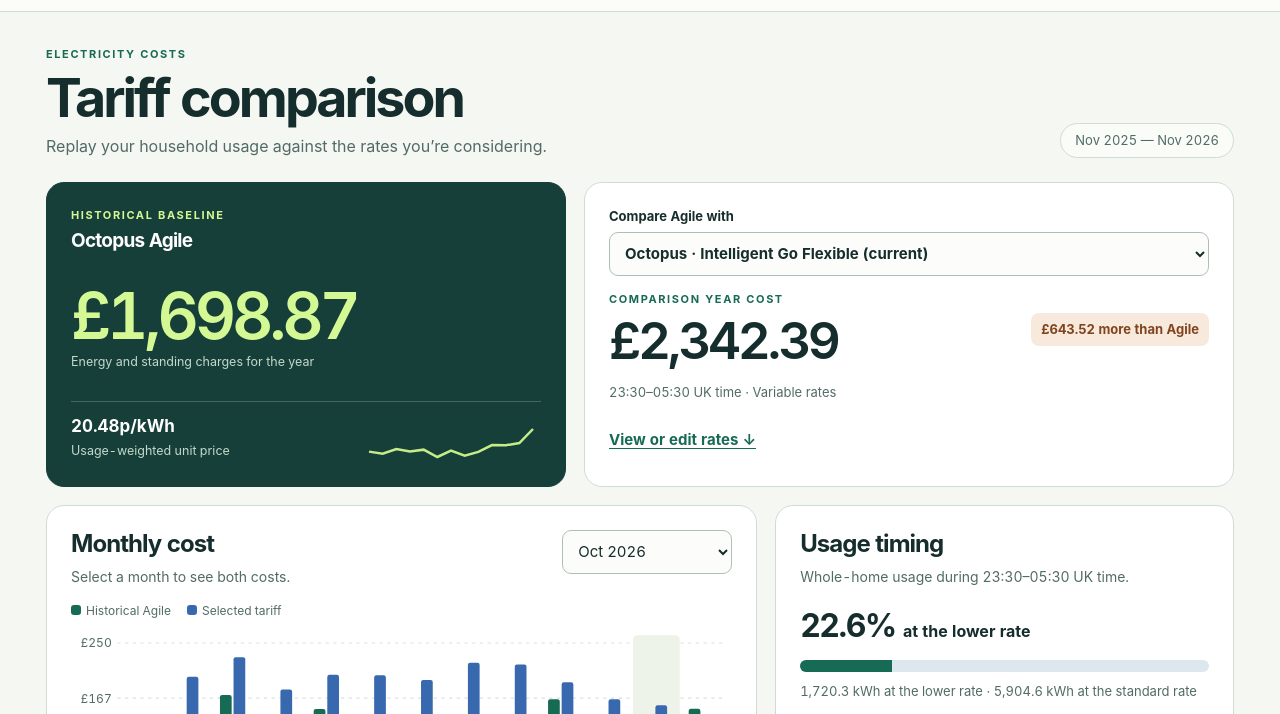
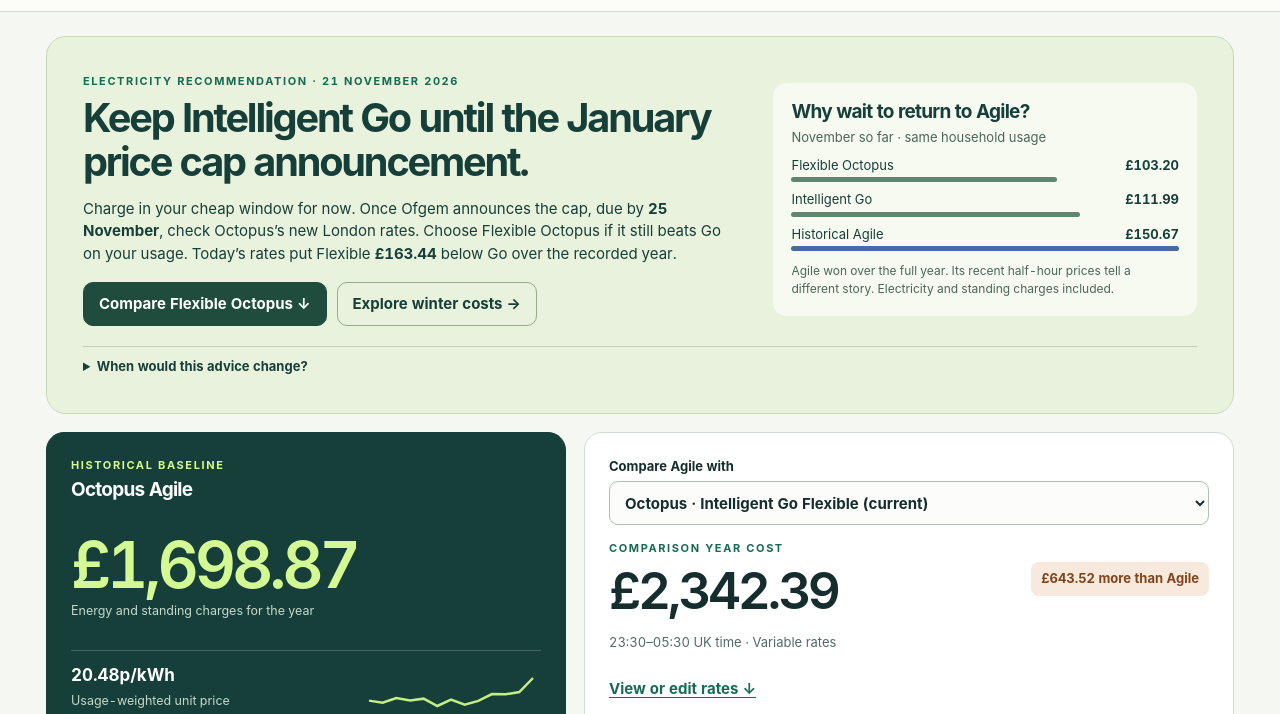
Before and after one commit to golden86/home-energy-dashboard, a plain HTML site: page index.html in a window 1280 px wide. Shown: the part 65-779 px from the top of the page. Drawn offline with Linux system fonts and the light colour scheme.

Commit message:
Add household electricity recommendation to the dashboard

```diff
--- a/index.html
+++ b/index.html
@@ -6,8 +6,13 @@
 @media(max-width:660px){.bar{flex-wrap:wrap;gap:10px;padding:12px 0}.brand{font-size:20px}.brand svg{width:30px;height:30px}.nav{width:100%}.nav button{flex:1;padding:8px 3px;font-size:13px;min-height:44px}.wrap{padding:0 14px}.intro{margin:22px 0 16px;gap:9px}.intro .sub{font-size:14px}.hero,.mainCharts,.pair{grid-template-columns:1fr}.grid{gap:12px}.mainCharts,.pair{margin-top:12px}.card{padding:16px}.baseline{gap:7px}.baseline .amount{font-size:49px}.basefoot{padding-top:7px}.metricFlex{flex-direction:row;align-items:center}.period{font-size:12px;padding:4px 10px}.cardhead{flex-wrap:wrap}.libtools{flex-wrap:wrap}.libtools label{min-width:120px}.libTable td,.libTable th{padding:8px 4px;font-size:12px}.libTable .kindcol{display:none}.libname{font-size:13px}.foot{flex-direction:column}.compact{width:auto}.chart text{font-size:13px}.dailyChart text{font-size:11px}.legend{gap:10px}.details{margin-top:12px}.quotegrid{gap:10px}.num{white-space:nowrap}.nav button{white-space:nowrap}}
 @media(prefers-reduced-motion:reduce){html{scroll-behavior:auto}}
 .seasonCards{display:grid;grid-template-columns:repeat(4,minmax(0,1fr));gap:12px}.seasonTile{padding:14px;border:1px solid var(--line);border-top:4px solid #61829b;border-radius:12px;background:#f8faf6}.seasonTile h3{font-size:20px;margin:2px 0 8px}.seasonTile small{color:var(--muted)}.season1{border-top-color:#79a675}.season2{border-top-color:#cea146}.season3{border-top-color:#af7458}@media(max-width:840px){.seasonCards{grid-template-columns:1fr 1fr}}@media(max-width:420px){.nav{display:grid;grid-template-columns:1fr 1fr}.seasonTile{padding:9px}.seasonTile .boxlist>div{gap:4px;font-size:12px}}
+ .adviceHero{display:grid;grid-template-columns:minmax(0,1.55fr) minmax(0,1fr);gap:20px 34px;background:#e9f2dc;color:#173f39;border:1px solid #c9d9b9;border-radius:20px;padding:clamp(18px,3vw,36px);margin:24px 0 18px}.adviceHero h1{font-size:clamp(28px,3.1vw,43px);line-height:1.11;max-width:24ch}.adviceCopy>p{margin:14px 0 17px;max-width:68ch}.adviceHero .actions button{background:transparent;border-color:#98ad8c}.adviceHero .actions button:first-child{color:white;background:#204c3d;border-color:#204c3d}.adviceEvidence{align-self:center;background:#f7faf1;border-radius:14px;padding:18px}.adviceEvidence h2{font-size:19px}.adviceEvidence p{font-size:13px;color:#4c6656;margin:5px 0}.adviceLine{display:grid;grid-template-columns:1fr auto;gap:2px 6px;font-size:13px;margin:8px 0}.adviceLine i{display:block;background:#618670;height:5px;border-radius:3px;grid-column:1/-1}.adviceLine:last-child i{background:#466ba2}.adviceEvidence .adviceNote{font-size:12px;margin:11px 0 0}.adviceDetails{grid-column:1/-1;border-top:1px solid #c2d3b5;padding-top:10px;font-size:13px}.adviceDetails summary{font-weight:650}.adviceDetails p{margin-top:8px}@media(max-width:760px){.adviceHero{grid-template-columns:1fr;gap:16px}.adviceHero .actions button{font-size:13px}.adviceHero h1{max-width:30ch}}
 </style></head><body><header><div class="wrap"><div class="bar"><div class="brand"><svg aria-hidden="true" viewBox="0 0 40 40"><rect width="40" height="40" rx="12" fill="#183f37"/><path d="M7 24h7l4-13 5 20 4-13h6" stroke="#d4f894" stroke-width="2.7" fill="none" stroke-linejoin="round" stroke-linecap="round"/></svg>Home Energy</div><nav class="nav" aria-label="Dashboard"><button data-tab="compare" aria-current="page">Comparison</button><button data-tab="seasons">Seasons</button><button data-tab="library">Tariff library</button><button data-tab="usage">Usage explorer</button></nav><div class="region">London · Electricity</div></div></div></header>
-<main class="wrap"><section id="compare"><div class="intro"><div><div class="eyebrow">Electricity costs</div><h1>Tariff comparison</h1><p class="sub">Replay your household usage against the rates you’re considering.</p></div><span class="period">Nov 2025 — Nov 2026</span></div>
+<main class="wrap"><section id="compare"><section class="adviceHero" aria-labelledby="adviceTitle"><div class="adviceCopy"><div class="eyebrow">Electricity recommendation · 21 November 2026</div><h1 id="adviceTitle">Keep Intelligent Go until the January price cap announcement.</h1>
+<p>Charge in your cheap window for now. Once Ofgem announces the cap, due by <strong>25 November</strong>, check Octopus’s new London rates. Choose Flexible Octopus if it still beats Go on your usage. Today’s rates put Flexible <strong id="flexAdvantage"></strong> below Go over the recorded year.</p>
+<div class="actions"><button type="button" id="seeFlexible">Compare Flexible Octopus ↓</button><button type="button" id="seeWinter">Explore winter costs →</button></div></div>
+<aside class="adviceEvidence" aria-label="November cost comparison"><h2>Why wait to return to Agile?</h2><p>November so far · same household usage</p><div id="recentCosts"></div><p class="adviceNote">Agile won over the full year. Its recent half-hour prices tell a different story. Electricity and standing charges included.</p></aside>
+<details class="adviceDetails"><summary>When would this advice change?</summary><p>Only <b id="cheapShare"></b> of your electricity fell within Go’s 23:30–05:30 window. At the original quotes, another <b id="dailyShift"></b> moved from daytime to the cheap rate would take Go level with Flexible. Extra managed charging slots can narrow that gap.</p><p>For a fix, compare the new variable rates with Octopus’s quoted 18-month fix, including its £75 early exit fee if you plan to leave early. Revisit Agile once you have 30 days on Intelligent Go and recent prices look favourable for the hours you use power. These figures use the November snapshot and your recorded timing. <a href="https://www.ofgem.gov.uk/news/changes-energy-price-cap-between-1-october-and-31-december-2026" target="_blank" rel="noopener noreferrer">Ofgem announcement dates ↗</a> · <a href="https://octopus.energy/policies/smart-tariffs-terms-and-condition/" target="_blank" rel="noopener noreferrer">Octopus switching terms ↗</a></p></details></section>
 <div class="grid hero"><article class="card baseline"><div><div class="eyebrow">Historical baseline</div><h2>Octopus Agile</h2></div><div><div class="amount" id="agileTotal"></div><small>Energy and standing charges for the year</small></div><div class="basefoot"><div><strong id="weighted"></strong><small>Usage-weighted unit price</small></div><svg class="spark" id="spark" role="img" aria-label="Monthly usage-weighted Agile price trend" viewBox="0 0 170 40"></svg></div></article>
 <article class="card pick"><label>Compare Agile with<select class="field" id="tariffSelect"></select></label><div class="metricFlex"><div><div class="eyebrow" id="costLabel">Comparison cost</div><div class="amount" id="altTotal"></div></div><div id="delta" class="delta"></div></div><p class="minor" id="rateLine"></p><button class="textbtn" style="align-self:flex-start" id="jumpQuote">View or edit rates ↓</button></article></div>
 <div class="grid mainCharts"><article class="card"><div class="cardhead"><div><h2>Monthly cost</h2><p class="sub">Select a month to see both costs.</p></div><select id="chartMonth" class="field compact" aria-label="Inspect comparison month"></select></div><div class="legend"><span><i class="dot"></i>Historical Agile</span><span><i class="dot blue"></i>Selected tariff</span></div><div class="chartBox" id="monthChart"></div><div class="monthSummary" id="monthSummary" aria-live="polite"></div></article>
@@ -202,5 +207,17 @@ function renderSeasons(){
 $('winterWindow').onchange=$('winterTariff').onchange=renderSeasons;$('negativeSeason').onchange=showNegatives;
 $('winterRank').onclick=e=>{const b=e.target.closest('[data-winter]');if(b){$('winterTariff').value=b.dataset.winter;renderSeasons();$('strategyCost').scrollIntoView({block:'center'})}};
 
+// Snapshot evidence uses the original rates before any session-only quote edits.
+const flexIndex=plans.findIndex(t=>t.name==='Flexible Octopus');
+const goSnapshot=totals(0), flexSnapshot=totals(flexIndex), advantage=goSnapshot.total-flexSnapshot.total;
+$('flexAdvantage').textContent=money(advantage);
+$('cheapShare').textContent=num(100*goSnapshot.off/annual,1)+'%';
+$('dailyShift').textContent=num(100*advantage/(plans[0].day-plans[0].cheap)/365,1)+' kWh per day';
+const latestMonth=months.at(-1);
+const priceRows=[['Flexible Octopus',cost(flexIndex,latestMonth).total],['Intelligent Go',cost(0,latestMonth).total],['Historical Agile',base(latestMonth)]];
+const highest=Math.max(...priceRows.map(r=>r[1]));
+$('recentCosts').innerHTML=priceRows.map(([label,value])=>'<div class="adviceLine"><span>'+esc(label)+'</span><b>'+money(value)+'</b><i aria-hidden="true" style="width:'+100*value/highest+'%"></i></div>').join('');
+$('seeFlexible').onclick=()=>{selectPlan(flexIndex);$('tariffSelect').focus({preventScroll:true});$('tariffSelect').scrollIntoView({block:'center'})};
+$('seeWinter').onclick=()=>{view('seasons');$('winterWindow').focus({preventScroll:true})};
 selectPlan(0);view(['seasons','usage','library'].includes(location.hash.slice(1))?location.hash.slice(1):'compare',false);
 </script></body></html>
```
